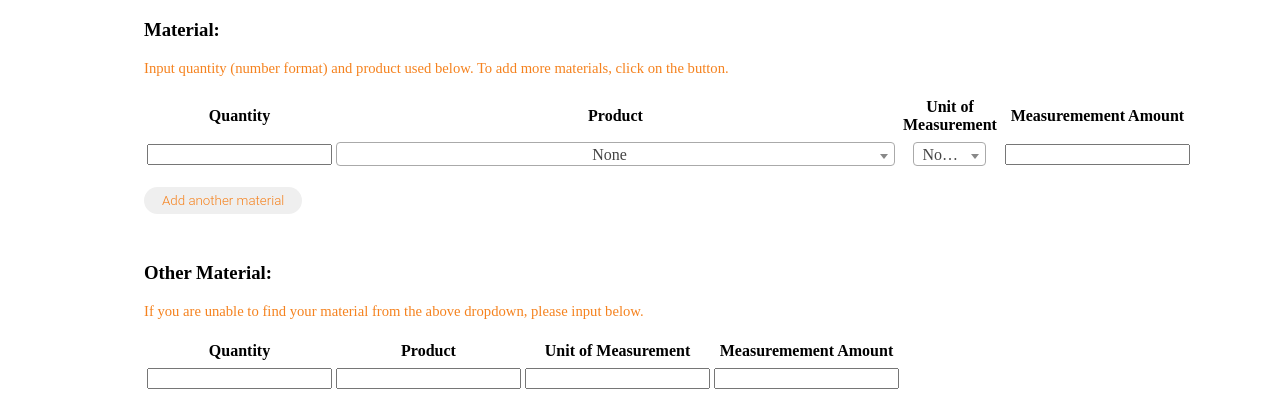
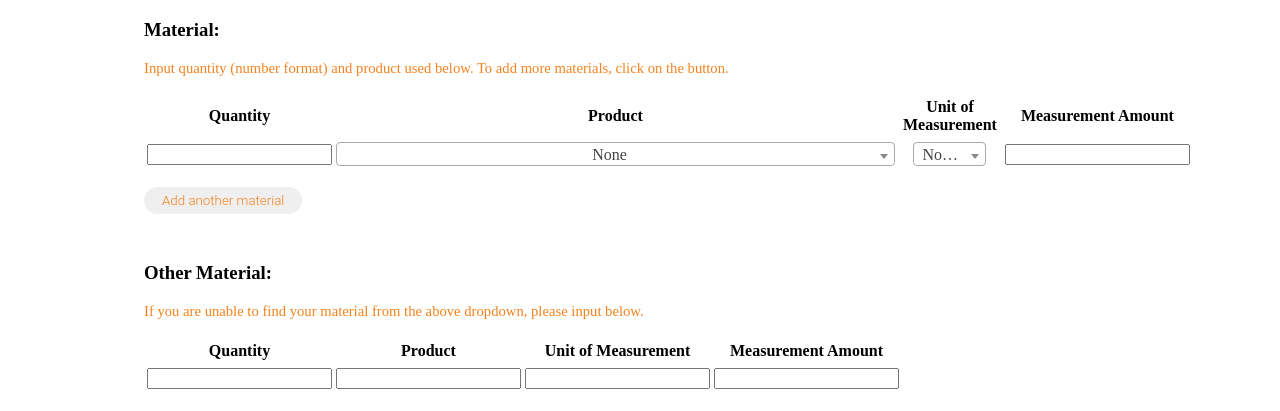
Before and after one commit to rajkapadia91/workorder, a Django app: template workorder_app/templates/createorder.html in a window 1280 px wide. Shown: the part 626-1037 px from the top of the page. Run offline with Django 3.2, Linux system fonts and the light colour scheme; the template is opened without the code that fills it, so the values that code supplies are empty; some libraries are stand-ins or nearby versions.

Commit message:
spelling error fixed

```diff
--- a/workorder_app/templates/createorder.html
+++ b/workorder_app/templates/createorder.html
@@ -64,7 +64,7 @@
                             <th>Quantity</th>
                             <th>Product</th>
                             <th>Unit of Measurement</th>
-                            <th>Measuremement Amount</th>
+                            <th>Measurement Amount</th>
                         </tr>
                         <tr>
                             <td><input type="number" name="quantity1"></td>
@@ -222,7 +222,7 @@
                             <th>Quantity</th>
                             <th>Product</th>
                             <th>Unit of Measurement</th>
-                            <th>Measuremement Amount</th>
+                            <th>Measurement Amount</th>
                         </tr>
                         <tr>
                             <td><input type="number" name="other_quantity"></td>
--- a/workorder_app/templates/showworkorder.html
+++ b/workorder_app/templates/showworkorder.html
@@ -37,7 +37,7 @@
                     <th>Quantity</th>
                     <th>Product</th>
                     <th>Unit of Measurement</th>
-                    <th>Measuremement Amount</th>
+                    <th>Measurement Amount</th>
                 </tr>
                 {% for material in this_work_order.materials.all %}
                 <tr>
@@ -52,7 +52,7 @@
                     <th>Quantity</th>
                     <th>Product</th>
                     <th>Unit of Measurement</th>
-                    <th>Measuremement Amount</th>
+                    <th>Measurement Amount</th>
                 </tr>
                 <tr>
                     <td>{{this_work_order.othermaterial.other_quantity}}</td>
--- a/workorder_app/templates/workorderpreview.html
+++ b/workorder_app/templates/workorderpreview.html
@@ -48,7 +48,7 @@
                     <th>Quantity</th>
                     <th>Product</th>
                     <th>Unit of Measurement</th>
-                    <th>Measurmement Amount</th>
+                    <th>Measurement Amount</th>
                 </tr>
                 {% for material in this_work_order.materials.all %}
                 <tr>
@@ -63,7 +63,7 @@
                     <th>Quantity</th>
                     <th>Product</th>
                     <th>Unit of Measurement</th>
-                    <th>Measurmement Amount</th>
+                    <th>Measurement Amount</th>
                 </tr>
                 <tr>
                     <td>{{this_work_order.othermaterial.other_quantity}}</td>
```
